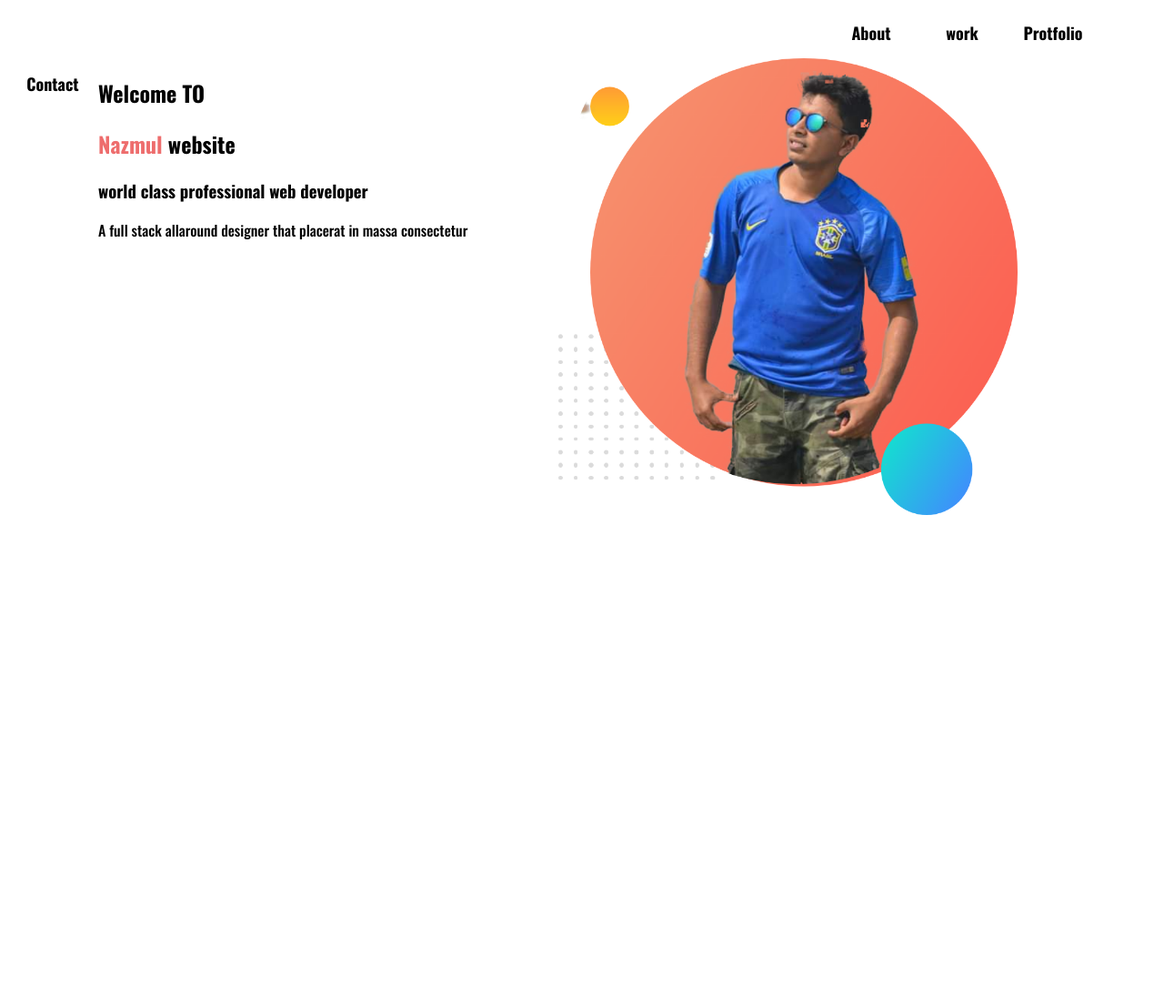
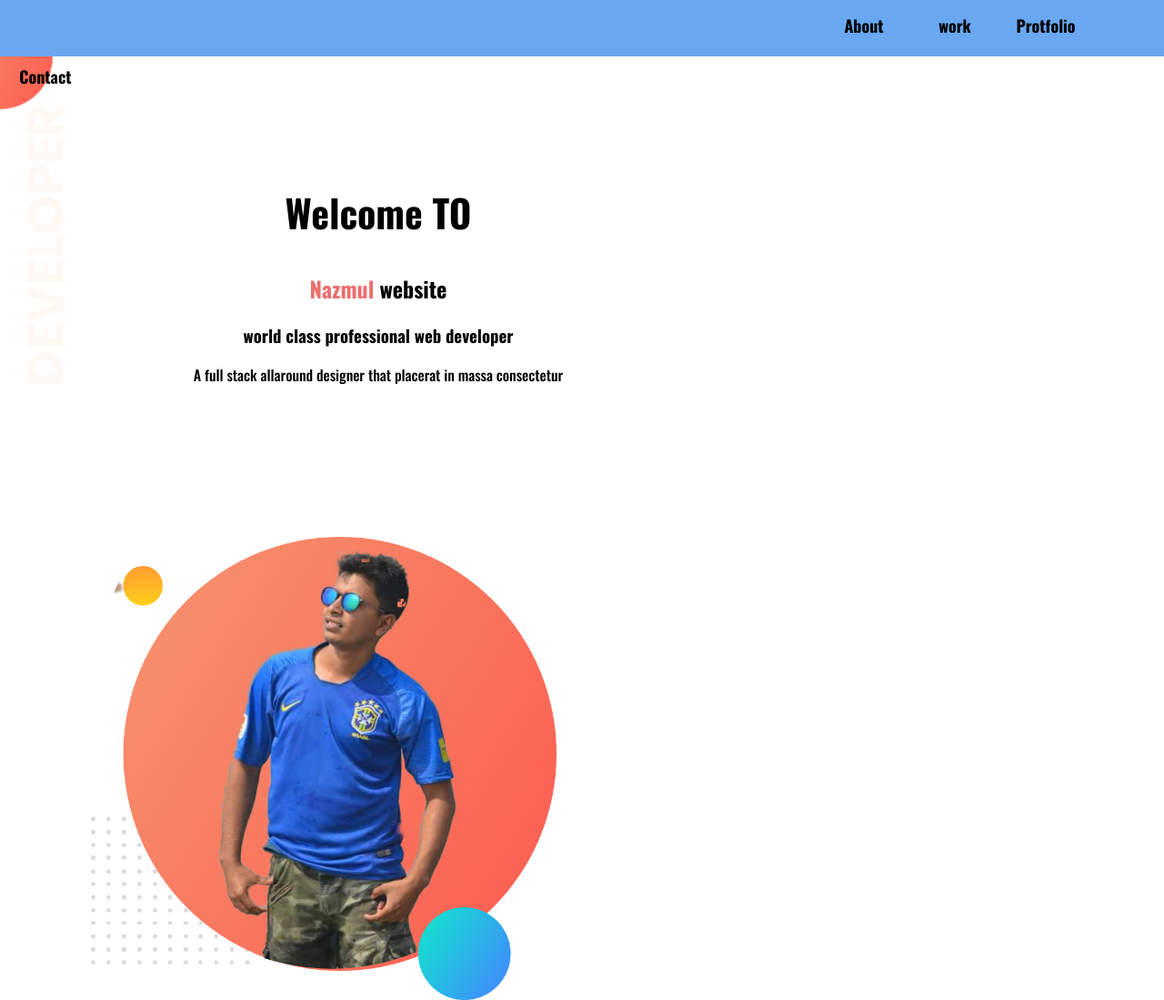
Before and after one commit to nazmul2020-su/web-protfolio, a plain HTML site: page index.html in a window 1280 px wide. Shown: the whole page at 91% size. Before the commit the page ends 800 px from the top, so only its background shows below. Drawn offline with nearby package versions, Linux system fonts and the light colour scheme.

Commit message:
first commit

```diff
--- a/index.html
+++ b/index.html
@@ -9,7 +9,7 @@
 <link href="https://fonts.googleapis.com/css2?family=Oswald:wght@200;300;500;600;700&display=swap" rel="stylesheet">
 </head>
 <body>
-    <section>
+    <section class="manu">
         <div class="About">
         <h2>About</h2>
       </div>
@@ -23,9 +23,9 @@
         <h2>Contact </h2>
     </div>
 </section>
-    <section>
-        <div class="welcome">
-            <h1>Welcome TO</h1>
+    <section class="top-banner">
+        <div class="welcome-div">
+            <h1 class="welcome">Welcome TO</h1>
         <h1><span class="name-highlight">Nazmul</span>  website</h1>
         <h3>world class professional web developer</h3>
         <p>A full stack allaround designer that placerat in massa consectetur</p>
--- a/style.css
+++ b/style.css
@@ -1,5 +1,6 @@
 body {
     font-family: 'Oswald', sans-serif;
+    margin: 0px;
 }
 .name-highlight {
     color: rgb(238, 109, 109);
@@ -7,16 +8,25 @@ body {
 .sunny-4 {
     width: 40%;
     float: left;
+    margin-left: 100px;
+    padding-top: 150px;
 }
 .sunny-4 img {
     width: 100%;
 }
-.welcome {
+.welcome-div {
     width: 40%;
     float: left;
+    margin-top: 5px;
+    padding-left: 60px;
+    text-align: center;
+    padding-top: 100px;
 }
-ection {
-    background-color: #fafafa;
+.welcome {
+    font-size: 42px;
+}
+.manu {
+    background-color: #69a8f0;
     height: 62px;
 }
 
@@ -49,3 +59,8 @@ ection {
     float: left;
     font-size: 12px;
 }
+.top-banner {
+    background-image: url("image/top-banner.png");
+    background-repeat: no-repeat;
+    height: 500px;
+}
```
